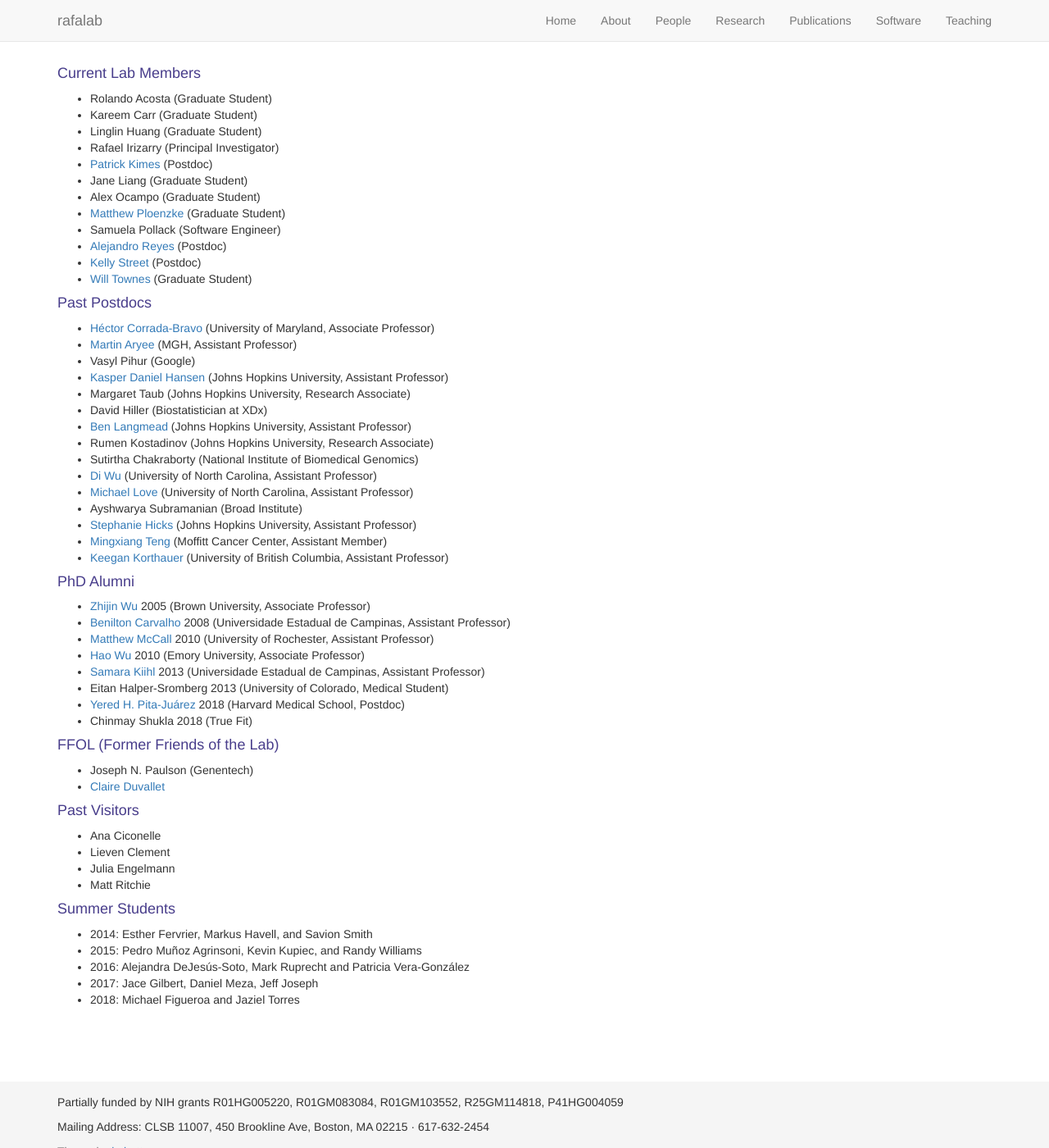
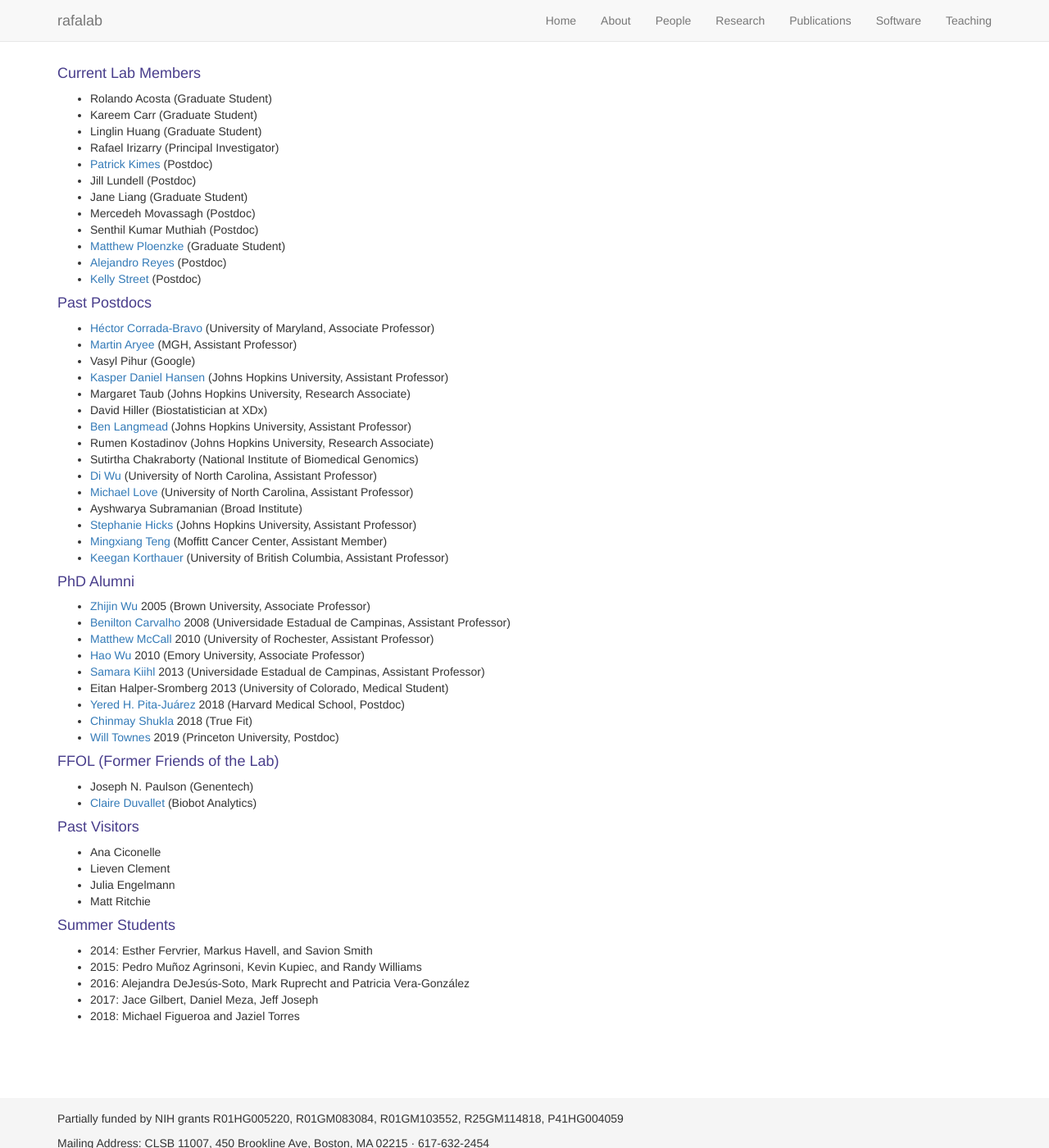
Before and after one commit to rafalab/rafalab.github.io, a Jekyll site: the page built from pages/people.md, in a window 1280 px wide and 1400 px high. Shown: the whole window at 82% size. Built offline with Jekyll 4.4.1, drawn with Linux system fonts in a browser that asks for light colours; nearby versions of some CDN libraries.

Commit message:
Update peeps

```diff
--- a/pages/people.md
+++ b/pages/people.md
@@ -10,13 +10,13 @@ title: people
 - Linglin Huang (Graduate Student)
 - Rafael Irizarry (Principal Investigator)
 - [Patrick Kimes](http://pkimes.org/) (Postdoc)
+- Jill Lundell (Postdoc)
 - Jane Liang (Graduate Student)
-- Alex Ocampo (Graduate Student)
+- Mercedeh Movassagh (Postdoc)
+- Senthil Kumar Muthiah (Postdoc)
 - [Matthew Ploenzke](https://mploenzke.github.io/) (Graduate Student)
-- Samuela Pollack (Software Engineer)
 - [Alejandro Reyes](http://alejandroreyes.org/) (Postdoc)
 - [Kelly Street](https://github.com/kstreet13/) (Postdoc)
-- [Will Townes](https://willtownes.github.io/) (Graduate Student)
 
 #### Past Postdocs
 
@@ -45,12 +45,13 @@ title: people
 - [Samara Kiihl](https://samarafk.github.io/) 2013 (Universidade Estadual de Campinas, Assistant Professor)
 - Eitan Halper-Sromberg 2013 (University of Colorado, Medical Student)
 - [Yered H. Pita-Juárez](https://yeredh.github.io) 2018 (Harvard Medical School, Postdoc)
-- Chinmay Shukla 2018 (True Fit)
+- [Chinmay Shukla](https://cshukla.github.io/) 2018 (True Fit)
+- [Will Townes](https://willtownes.github.io/) 2019 (Princeton University, Postdoc)
 
 #### FFOL (Former Friends of the Lab)
 
 - Joseph N. Paulson (Genentech)
-- [Claire Duvallet](https://cduvallet.github.io/)
+- [Claire Duvallet](https://cduvallet.github.io/) (Biobot Analytics)
 
 #### Past Visitors
 
```
